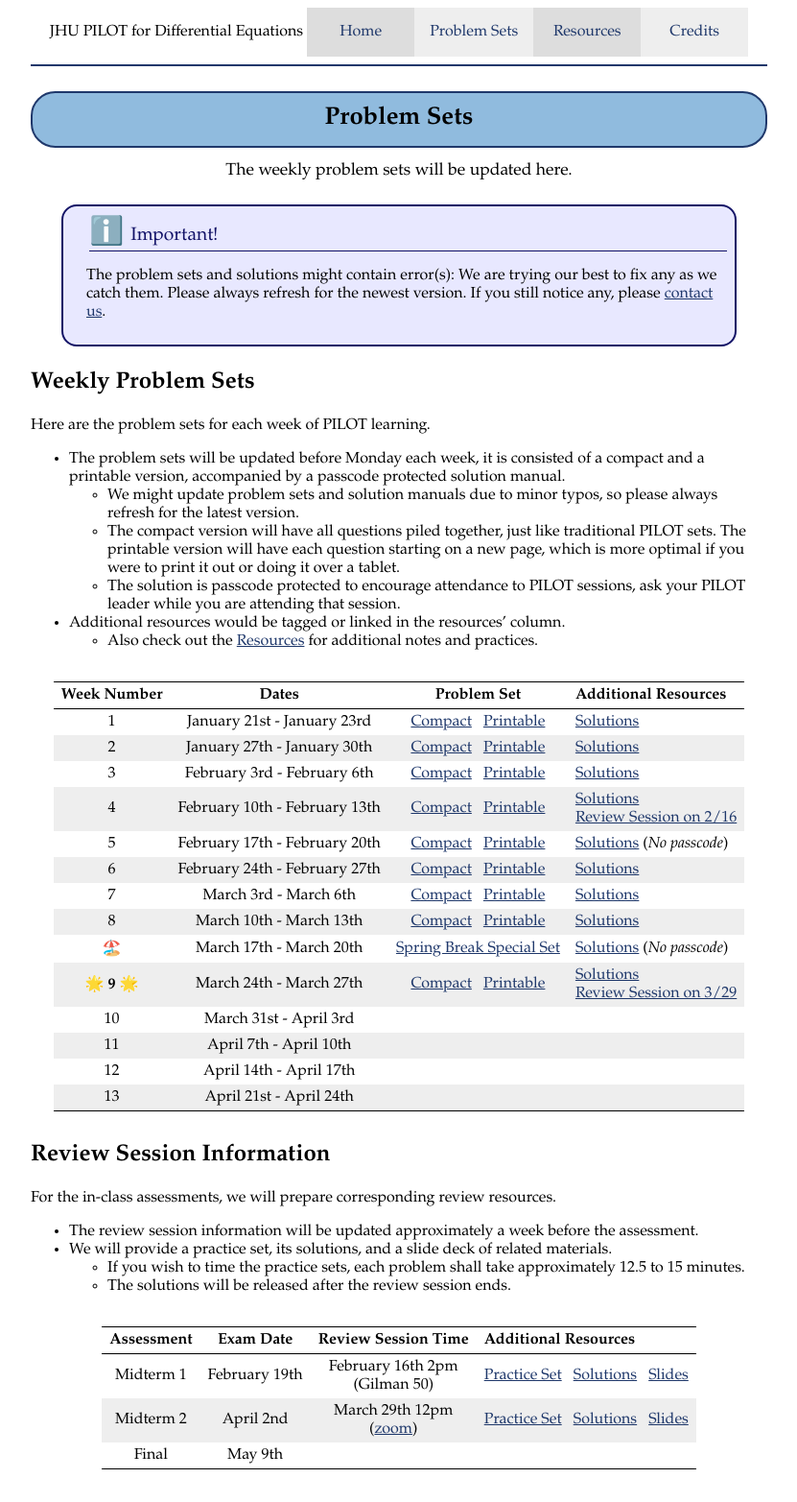
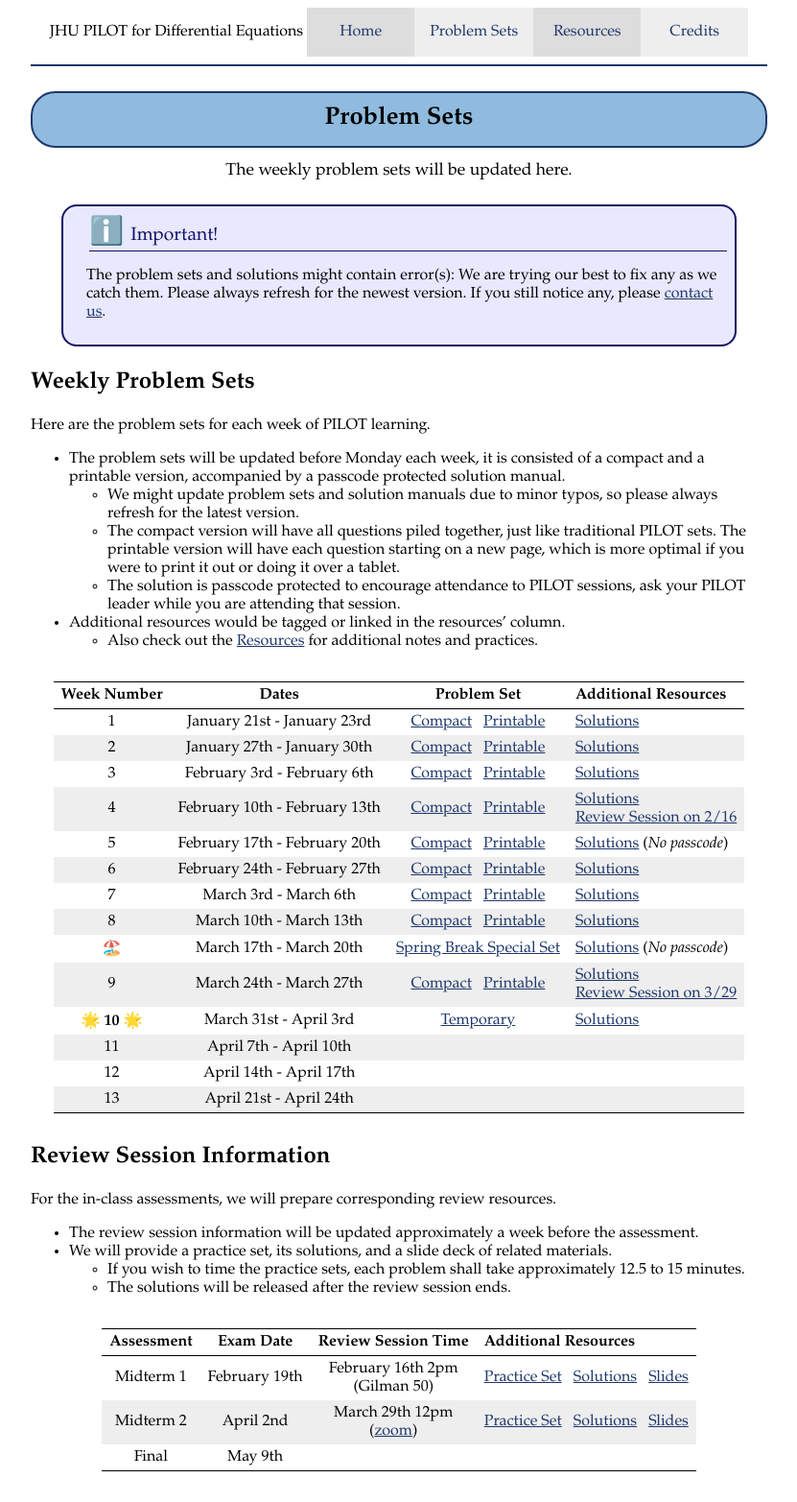
Before and after one commit to JHU-ODE-PILOT/SP25, a Jekyll site: the page built from problem_sets.md, in a window 1280 px wide. Shown: the whole page at 96% size, without its empty margins (224-1055 px from the left). Built offline with Jekyll 4.4.1, drawn with Linux system fonts in a browser that asks for light colours.

Commit message:
Week 10 pre-updates

```diff
--- a/problem_sets.md
+++ b/problem_sets.md
@@ -36,8 +36,8 @@ Here are the problem sets for each week of PILOT learning.
 | 7 | March 3rd - March 6th | [Compact]({{site.baseurl}}/PSets/7C.pdf) &nbsp; [Printable]({{site.baseurl}}/PSets/7E.pdf) | [Solutions]({{site.baseurl}}/PSets/7S.pdf) |
 | 8 | March 10th - March 13th | [Compact]({{site.baseurl}}/PSets/8C.pdf) &nbsp; [Printable]({{site.baseurl}}/PSets/8E.pdf) | [Solutions]({{site.baseurl}}/PSets/8S.pdf) |
 | 🏖️ | March 17th - March 20th | [Spring Break Special Set]({{site.baseurl}}/PSets/SB.pdf) | [Solutions]({{site.baseurl}}/PSets/SBS.pdf) (*No passcode*) |
-| **🌟 9 🌟** | March 24th - March 27th | [Compact]({{site.baseurl}}/PSets/9C.pdf) &nbsp; [Printable]({{site.baseurl}}/PSets/9E.pdf) | [Solutions]({{site.baseurl}}/PSets/9S.pdf) <br> [Review Session on 3/29](#review-session-information) |
-| 10 | March 31st - April 3rd |  |  |
+| 9 | March 24th - March 27th | [Compact]({{site.baseurl}}/PSets/9C.pdf) &nbsp; [Printable]({{site.baseurl}}/PSets/9E.pdf) | [Solutions]({{site.baseurl}}/PSets/9S.pdf) <br> [Review Session on 3/29](#review-session-information) |
+| **🌟 10 🌟** | March 31st - April 3rd | [Temporary]({{site.baseurl}}/PSets/10T.pdf) | [Solutions]({{site.baseurl}}/PSets/10S.pdf) |
 | 11 | April 7th - April 10th |  |  |
 | 12 | April 14th - April 17th |  |  |
 | 13 | April 21st - April 24th |  |  |
```
Also changed, not shown: 2 other files.
